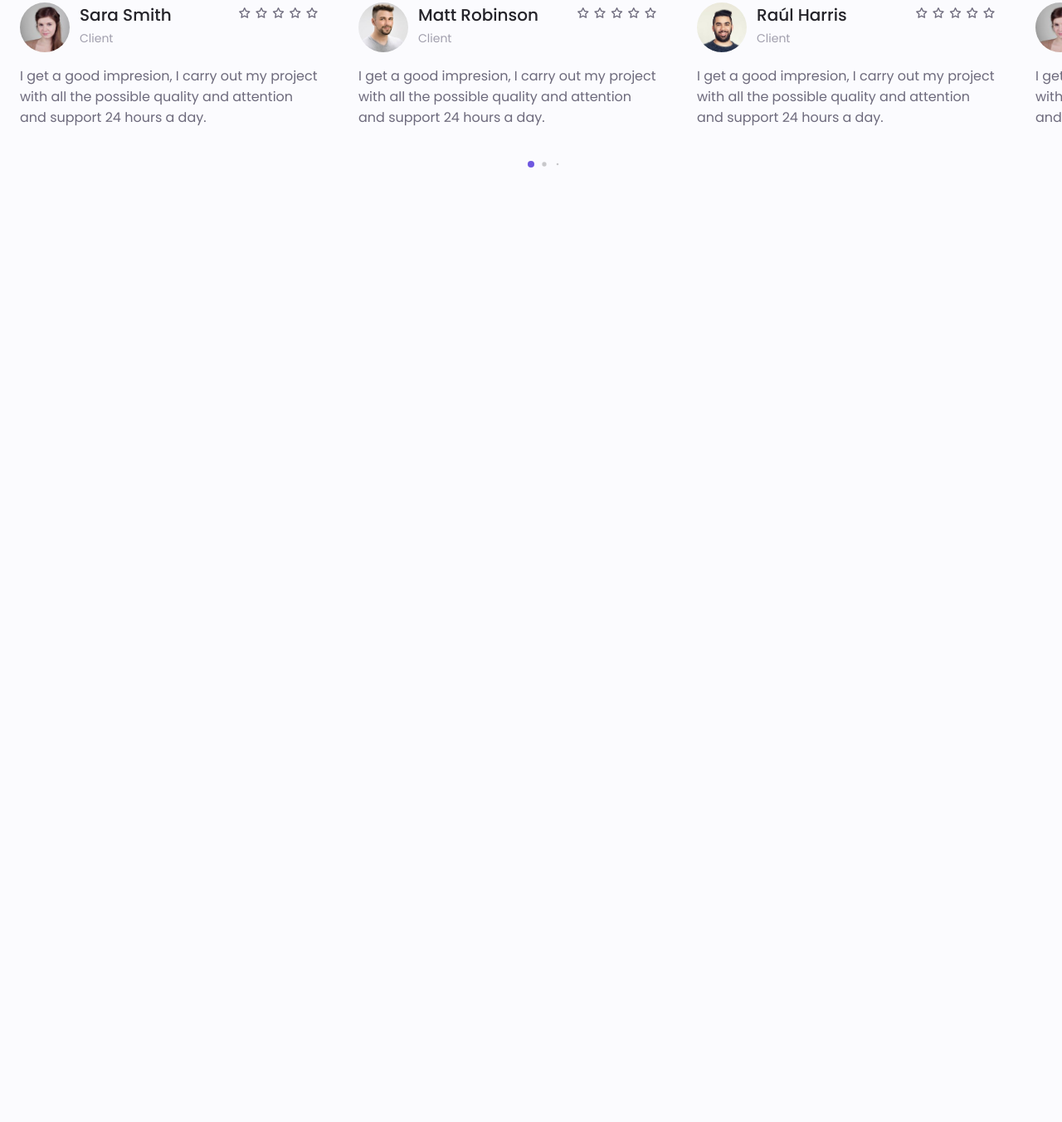
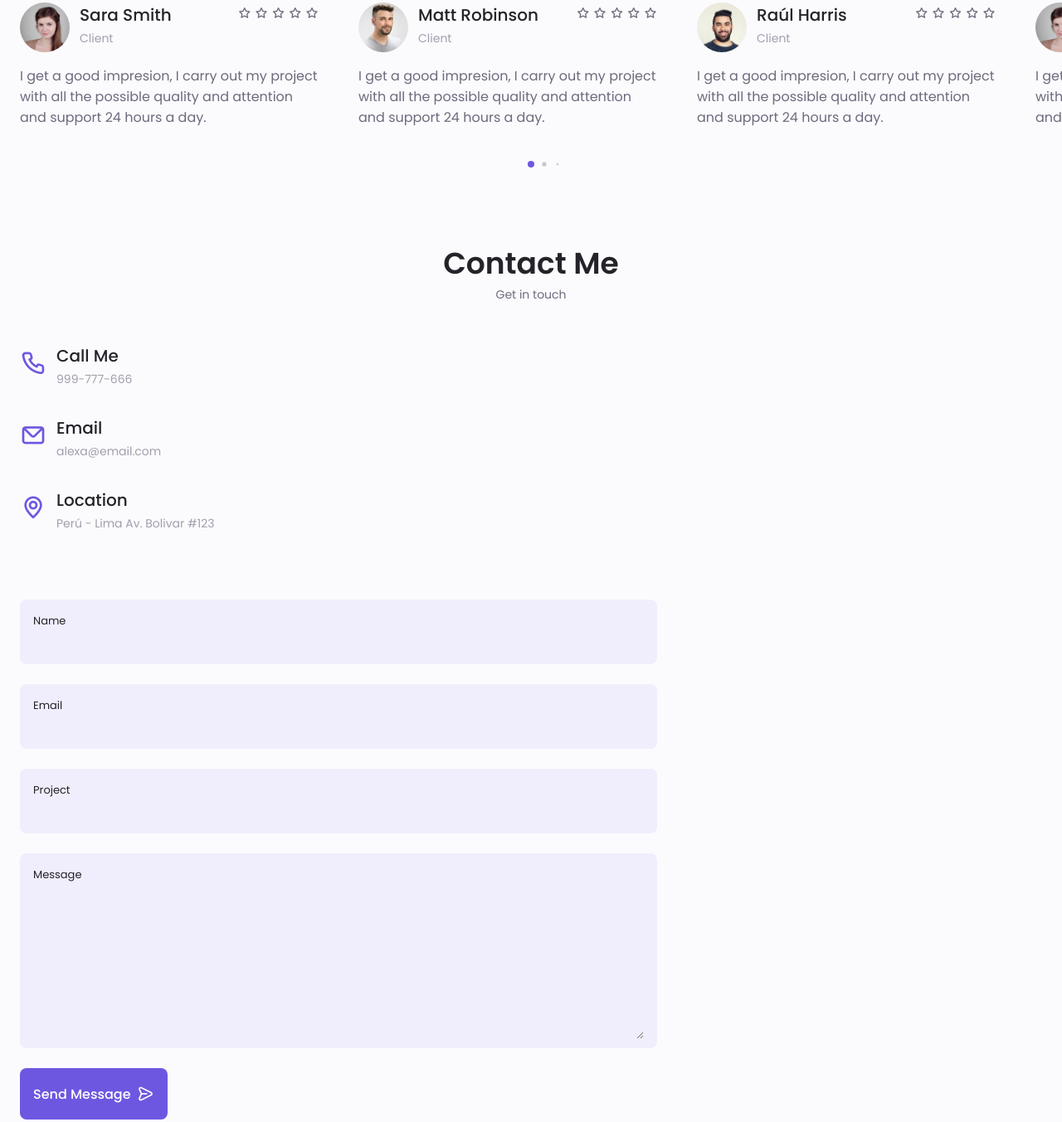
Before and after one commit to pfrincond/WebPage, a website: page responsive-portfolio-website-Alexa/index.html in a window 1280 px wide. Shown: the part 4942-6295 px from the top of the page at 83% size. Before the commit the page ends 5344 px from the top, so only its background shows below. Drawn offline with nearby package versions, Linux system fonts and the light colour scheme.

Commit message:
Contact me section added

```diff
--- a/responsive-portfolio-website-Alexa/assets/css/styles.css
+++ b/responsive-portfolio-website-Alexa/assets/css/styles.css
@@ -880,6 +880,53 @@ img {
 
 /*==================== CONTACT ME ====================*/
 
+.contact__container {
+    row-gap: 3rem;
+}
+
+.contact__information {
+    display: flex;
+    margin-bottom: var(--mb-2);
+}
+
+.contact__icon {
+    font-size: 2rem;
+    color: var(--first-color);
+    margin-right: var(--mb-0-75);
+}
+
+.contact__title {
+    font-size: var(--h3-font-size);
+    font-weight: var(--font-medium);
+}
+
+.contact__subtitle {
+    font-size: var(--small-font-size);
+    color: var(--text-color-light);
+}
+
+.contact__content {
+    background-color: var(--input-color);
+    border-radius: .5rem;
+    padding: .75rem 1rem .25rem;
+}
+
+.contact__label {
+    font-size: var(--smaller-font-size);
+    color: var(--title-color);
+}
+
+.contact__input {
+    width: 100%;
+    background-color: var(--input-color);
+    color: var(--title-color);
+    font-family: var(--body-font);
+    font-size: var(--normal-font-size);
+    border: none;
+    outline: none;
+    padding: .25rem .5rem .5rem 0;
+}
+
 
 /*==================== FOOTER ====================*/
 
--- a/responsive-portfolio-website-Alexa/index.html
+++ b/responsive-portfolio-website-Alexa/index.html
@@ -790,8 +790,67 @@
 
         <!--==================== CONTACT ME ====================-->
         <section class="contact section" id="contact">
+            <h2 class="section__title">Contact Me</h2>
+            <span class="section__subtitle">Get in touch</span>
 
+            <div class="contact__container container grid">
+                <div>
+                    <div class="contact__information">
+                        <i class="uil uil-phone contact__icon"></i>
 
+                        <div>
+                            <h3 class="contact__title">Call Me</h3>
+                            <span class="contact__subtitle">999-777-666</span>
+                        </div>
+                    </div>
+
+                    <div class="contact__information">
+                        <i class="uil uil-envelope contact__icon"></i>
+
+                        <div>
+                            <h3 class="contact__title">Email</h3>
+                            <span class="contact__subtitle">alexa@email.com</span>
+                        </div>
+                    </div>
+
+                    <div class="contact__information">
+                        <i class="uil uil-map-marker contact__icon"></i>
+
+                        <div>
+                            <h3 class="contact__title">Location</h3>
+                            <span class="contact__subtitle">Perú - Lima Av. Bolivar #123</span>
+                        </div>
+                    </div>
+                </div>
+
+                <form action="" class="contact__form grid">
+                    <div class="contact__inputs grid">
+                        <div class="contact__content">
+                            <label for="" class="contact__label">Name</label>
+                            <input type="text" class="contact__input">
+                        </div>
+                        <div class="contact__content">
+                            <label for="" class="contact__label">Email</label>
+                            <input type="email" class="contact__input">
+                        </div>
+                    </div>
+                    <div class="contact__content">
+                        <label for="" class="contact__label">Project</label>
+                        <input type="text" class="contact__input">
+                    </div>
+                    <div class="contact__content">
+                        <label for="" class="contact__label">Message</label>
+                        <textarea name="" id="" cols="0" rows="7" class="contact__input"></textarea>
+                    </div>
+
+                    <div>
+                        <a href="#" class="button button--flex">
+                            Send Message
+                            <i class="uil uil-message button__icon"></i>
+                        </a>
+                    </div>
+                </form>
+            </div>
         </section>
     </main>
 
```
